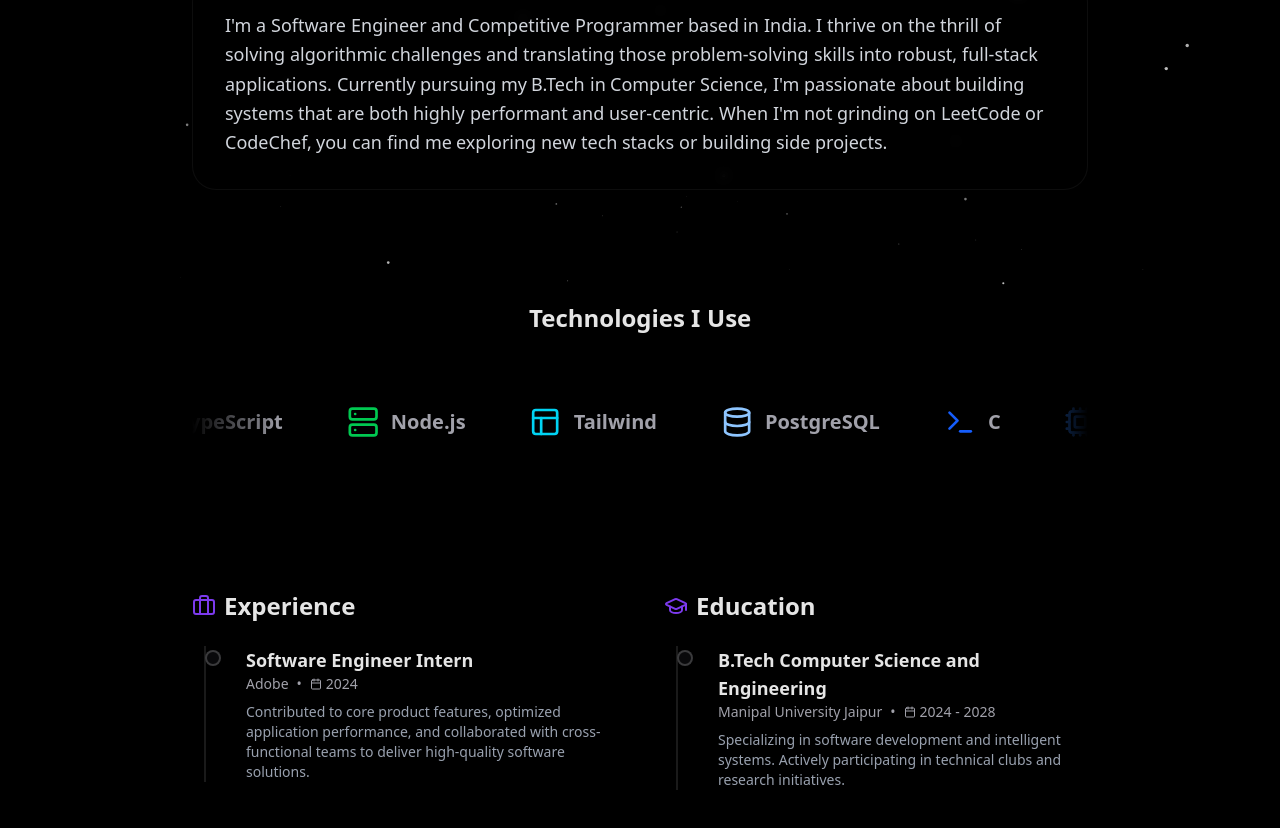
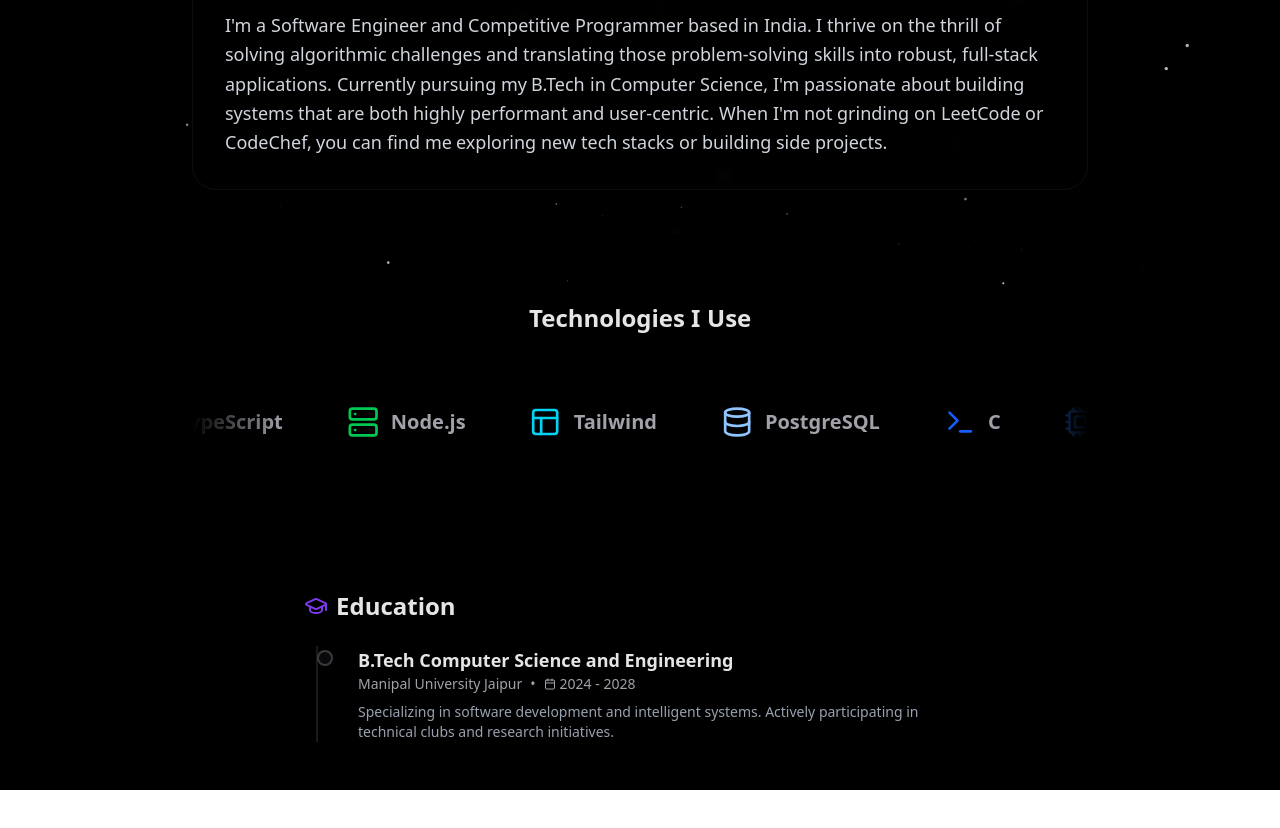
Before and after one commit to VSDeadShot/Portfolio, a Next.js app: page /about in a window 1280 px wide. Shown: the part 502-1330 px from the top of the page. After the commit the page ends 1292 px from the top, so only its background shows below. Built offline with nearby package versions, Linux system fonts and the light colour scheme.

Commit message:
fix: remove Adobe internship entry from about page experience section

```diff
--- a/src/app/about/page.tsx
+++ b/src/app/about/page.tsx
@@ -90,17 +90,8 @@ export default function About() {
            <TechMarquee />
         </section>
 
-        {/* Experience & Education */}
-        <section className="grid md:grid-cols-2 gap-12">
-            <TimelineSection title="Experience" icon={Briefcase}>
-                <TimelineItem
-                    role="Software Engineer Intern"
-                    company="Adobe"
-                    date="2024"
-                    description="Contributed to core product features, optimized application performance, and collaborated with cross-functional teams to deliver high-quality software solutions."
-                />
-            </TimelineSection>
-
+        {/* Education */}
+        <section className="max-w-2xl mx-auto w-full">
             <TimelineSection title="Education" icon={GraduationCap}>
                 <TimelineItem
                     role="B.Tech Computer Science and Engineering"
```
